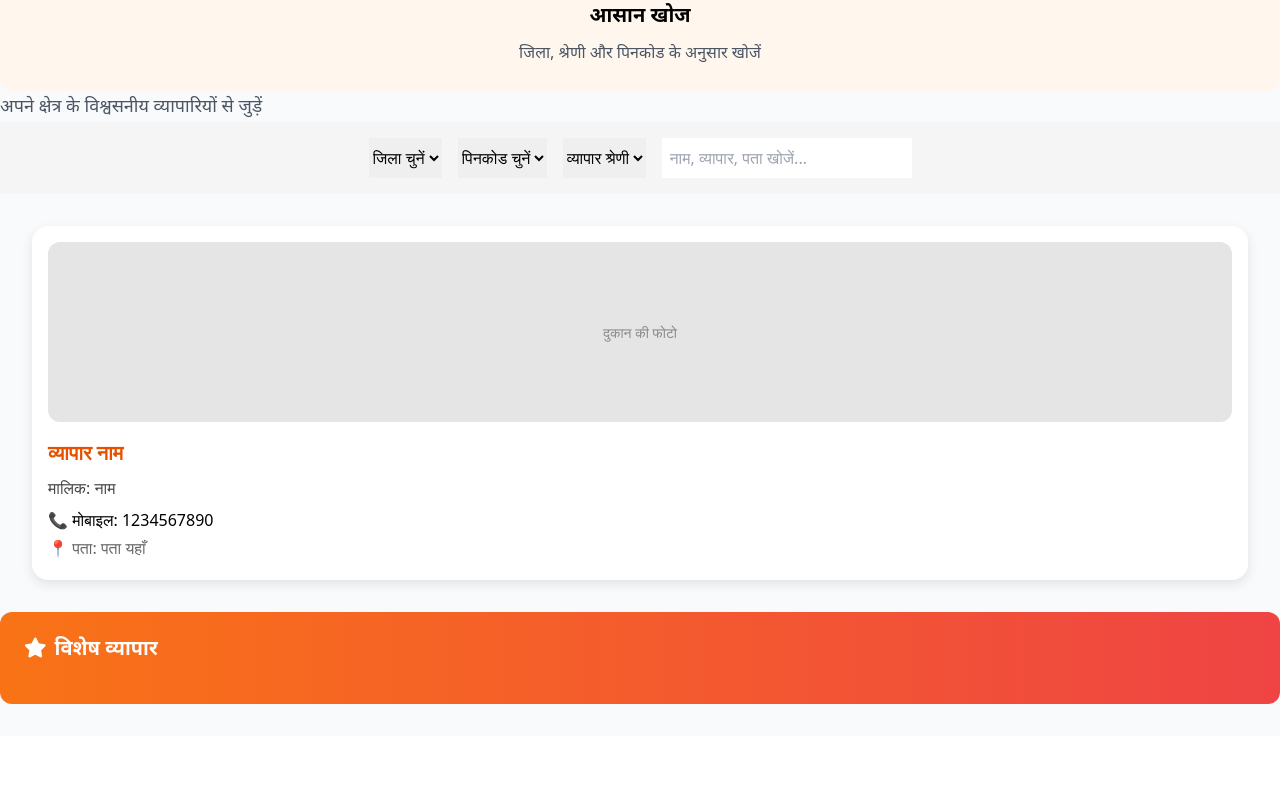
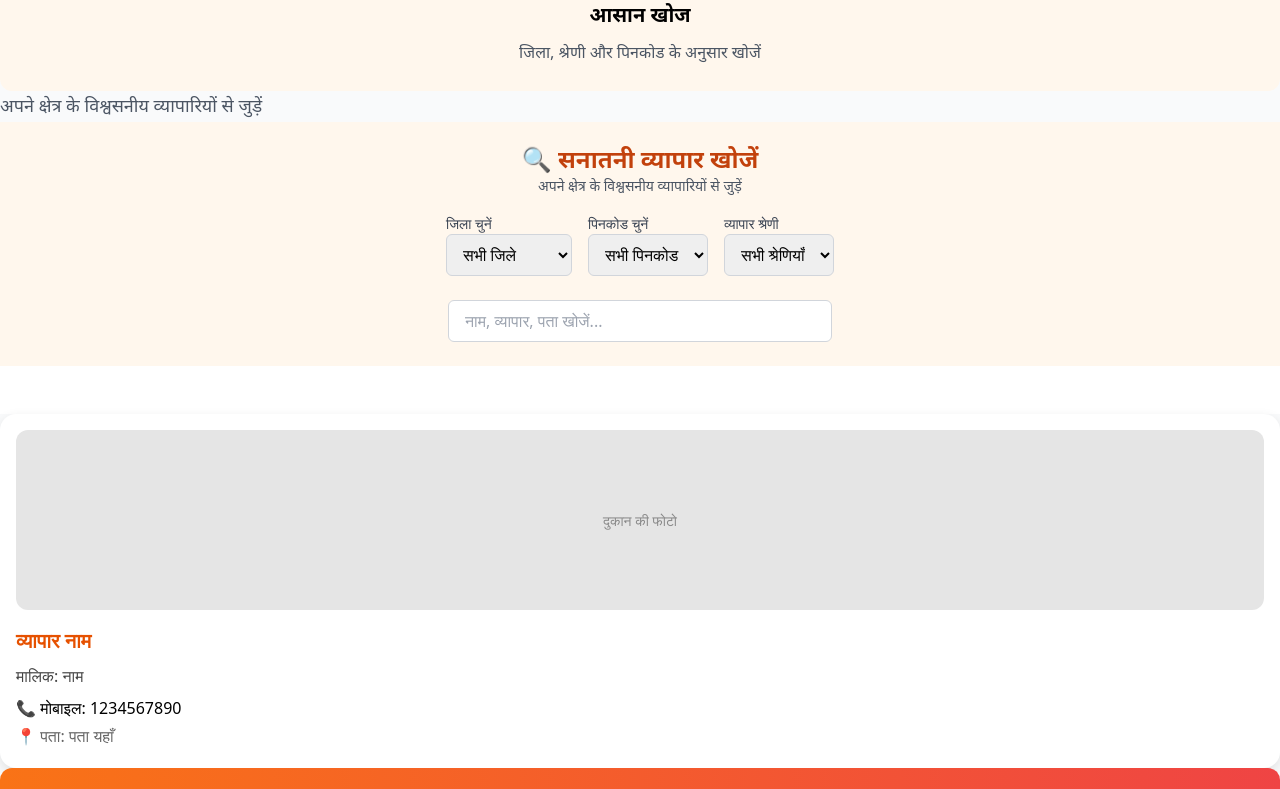
Before and after one commit to Sanatanivyaapar/SanatanVyaaparWeb, a plain HTML site: page index.html in a window 1280 px wide. Shown: the part 1260-2049 px from the top of the page. Drawn offline with nearby package versions, Linux system fonts and the light colour scheme; no server answers.

Commit message:
Update index.html

```diff
--- a/index.html
+++ b/index.html
@@ -253,24 +253,82 @@
                     </p>
                 </div>
 
-                  <!-- Filters and Search Bar -->
-<div class="filters" style="padding: 1rem; background: #f5f5f5; display: flex; flex-wrap: wrap; gap: 1rem; justify-content: center;">
-  <select id="districtFilter">
-    <option value="">जिला चुनें</option>
-  </select>
+                  <!-- Filters Section with Titles -->
+<section id="filtersSection" class="bg-orange-50 py-6 px-4">
+  <div class="text-center mb-4">
+    <h2 class="text-2xl font-bold text-orange-700 hindi-font">🔍 सनातनी व्यापार खोजें</h2>
+    <p class="text-sm text-gray-600 hindi-font">अपने क्षेत्र के विश्वसनीय व्यापारियों से जुड़ें</p>
+  </div>
 
-  <select id="pincodeFilter">
-    <option value="">पिनकोड चुनें</option>
-  </select>
+  <div class="filters flex flex-wrap gap-4 justify-center">
+    <div>
+      <label for="districtFilter" class="block text-sm font-medium text-gray-700">जिला चुनें</label>
+      <select id="districtFilter" class="border border-gray-300 rounded-md px-3 py-2">
+        <option value="">सभी जिले</option>
+        <option value="अमरेली">अमरेली</option>
+        <option value="आनन्द">आनन्द</option>
+        <option value="अरावली">अरावली</option>
+        <option value="बनासकांठा">बनासकांठा</option>
+        <option value="भरूच">भरूच</option>
+        <option value="भावनगर">भावनगर</option>
+        <option value="बोटाड">बोटाड</option>
+        <option value="छोटा उदयपुर">छोटा उदयपुर</option>
+        <option value="दाहोद">दाहोद</option>
+        <option value="डांग">डांग</option>
+        <option value="देवभूमि द्वारिका">देवभूमि द्वारिका</option>
+        <option value="गांधीनगर">गांधीनगर</option>
+        <option value="गिर सोमनाथ">गिर सोमनाथ</option>
+        <option value="जामनगर">जामनगर</option>
+        <option value="जूनागढ़">जूनागढ़</option>
+        <option value="कच्छ">कच्छ</option>
+        <option value="खेड़ा">खेड़ा</option>
+        <option value="महेसाणा">महेसाणा</option>
+        <option value="Mahisagar">Mahisagar</option>
+        <option value="मोरबी">मोरबी</option>
+        <option value="नर्मदा">नर्मदा</option>
+        <option value="नवसारी">नवसारी</option>
+        <option value="पंचमहल">पंचमहल</option>
+        <option value="पाटन">पाटन</option>
+        <option value="पोरबंदर">पोरबंदर</option>
+        <option value="राजकोट">राजकोट</option>
+        <option value="साबरकांठा">साबरकांठा</option>
+        <option value="सूरत">सूरत</option>
+        <option value="सुरेंद्रनगर">सुरेंद्रनगर</option>
+        <option value="तापी">तापी</option>
+        <option value="वडोदरा">वडोदरा</option>
+        <option value="वलसाड">वलसाड</option>
+      </select>
+    </div>
 
-  <select id="categoryFilter">
-    <option value="">व्यापार श्रेणी</option>
-  </select>
+    <div>
+      <label for="pincodeFilter" class="block text-sm font-medium text-gray-700">पिनकोड चुनें</label>
+      <select id="pincodeFilter" class="border border-gray-300 rounded-md px-3 py-2">
+        <option value="">सभी पिनकोड</option>
+        <!-- Dynamic values will be filled via script -->
+      </select>
+    </div>
 
-  <input type="text" id="searchInput" placeholder="नाम, व्यापार, पता खोजें..." style="padding: 0.5rem; width: 250px;">
-</div>
-<!-- Business Cards Container -->
-<div id="cardsContainer" style="display: grid; grid-template-columns: repeat(auto-fit, minmax(300px, 1fr)); gap: 1.5rem; padding: 2rem;">
+    <div>
+      <label for="categoryFilter" class="block text-sm font-medium text-gray-700">व्यापार श्रेणी</label>
+      <select id="categoryFilter" class="border border-gray-300 rounded-md px-3 py-2">
+        <option value="">सभी श्रेणियाँ</option>
+        <!-- सभी श्रेणियाँ JavaScript से भरेंगे -->
+      </select>
+    </div>
+
+    <div class="w-full text-center">
+      <input type="text" id="searchInput" placeholder="नाम, व्यापार, पता खोजें..." class="mt-2 w-full md:w-96 px-4 py-2 border border-gray-300 rounded-md">
+    </div>
+  </div>
+</section>
+
+<!-- Business Cards Grid -->
+<section id="cardsSection" class="bg-white py-6 px-4">
+  <div id="cardsContainer" class="grid grid-cols-1 sm:grid-cols-2 md:grid-cols-3 lg:grid-cols-4 gap-6">
+    <!-- कार्ड्स यहाँ JavaScript से जोड़ेंगे -->
+  </div>
+</section>
+
   <!-- Sample Business Card -->
   <div class="business-card" style="background: white; border-radius: 1rem; padding: 1rem; box-shadow: 0 4px 12px rgba(0, 0, 0, 0.1);">
     <div class="photo" style="height: 180px; background-color: #e5e5e5; border-radius: 0.75rem; margin-bottom: 1rem; display: flex; align-items: center; justify-content: center; font-size: 14px; color: #888;">
```
